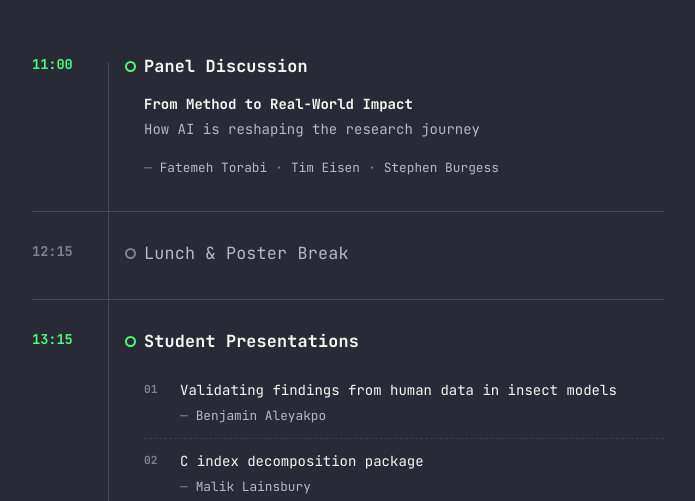
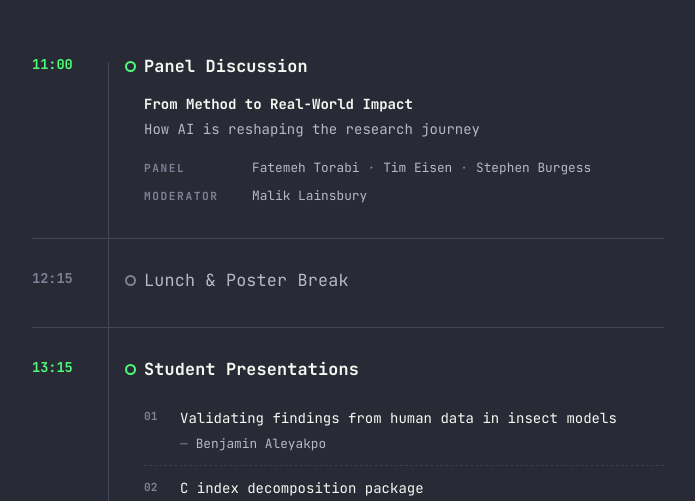
Before and after one commit to joelyu/hds-symposium, a plain HTML site: page index.html in a window 1280 px wide. Shown: the part 277-778 px from the top of the page, without its empty margins (292-987 px from the left). Drawn offline with Linux system fonts and the light colour scheme.

Commit message:
feat: update panel session info

```diff
--- a/index.html
+++ b/index.html
@@ -37,10 +37,13 @@
             <h2 class="slot-title">Panel Discussion</h2>
             <p class="slot-lead">From Method to Real-World Impact</p>
             <p class="slot-sub">How AI is reshaping the research journey</p>
-            <ul class="speakers">
+            <ul class="speakers" data-role="Panel">
               <li>Fatemeh Torabi</li>
               <li>Tim Eisen</li>
               <li>Stephen Burgess</li>
+            </ul>
+            <ul class="speakers" data-role="Moderator">
+              <li>Malik Lainsbury</li>
             </ul>
           </div>
         </li>
--- a/style.css
+++ b/style.css
@@ -207,12 +207,13 @@ h1 {
 
 /* ---------- Names ----------
    One treatment for everyone who speaks, panellist or student:
-   dim, dash-led, middot-separated. Only the margin differs by
-   context. */
+   dim, middot-separated, at one size. Only the lead-in changes —
+   a dash by default, or a role label where the role needs saying. */
 
 .speakers {
   display: flex;
   flex-wrap: wrap;
+  align-items: baseline;
   list-style: none;
   margin: 1rem 0 0;
   padding: 0;
@@ -224,6 +225,22 @@ h1 {
   content: "\2014";
   margin-right: 0.5rem;
   color: var(--fg-faint);
+}
+
+/* a labelled row: the label sits in its own mini-gutter so stacked
+   rows line their names up */
+.speakers[data-role]::before {
+  content: attr(data-role);
+  min-width: 6rem;
+  margin-right: 0.75rem;
+  font-size: 0.7rem;
+  font-weight: 700;
+  letter-spacing: 0.14em;
+  text-transform: uppercase;
+}
+
+.speakers + .speakers {
+  margin-top: 0.4rem;
 }
 
 .speakers li + li::before {
@@ -334,6 +351,11 @@ a:hover {
   .slot-time::after {
     display: none;
   }
+
+  .speakers[data-role]::before {
+    min-width: 100%;
+    margin-right: 0;
+  }
 }
 
 /* ---------- Print ---------- */
```
